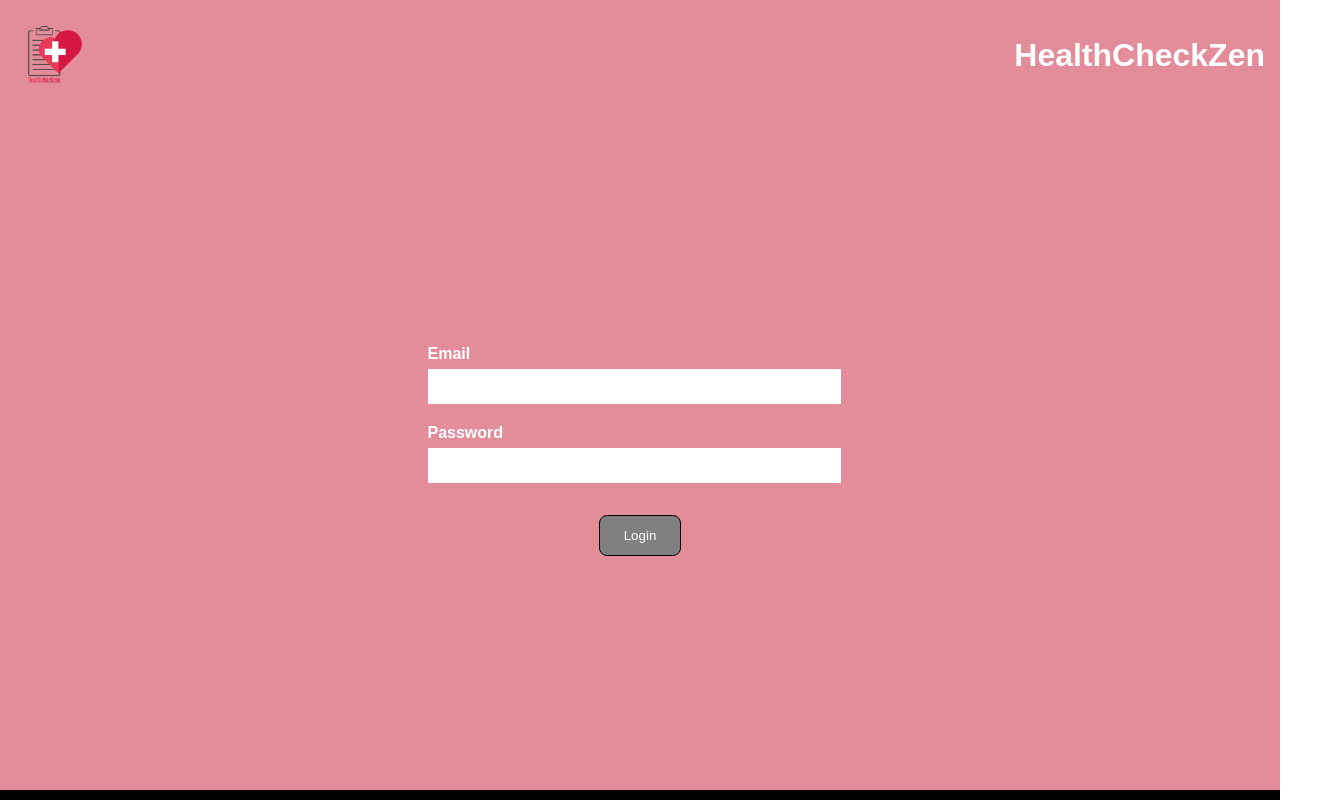
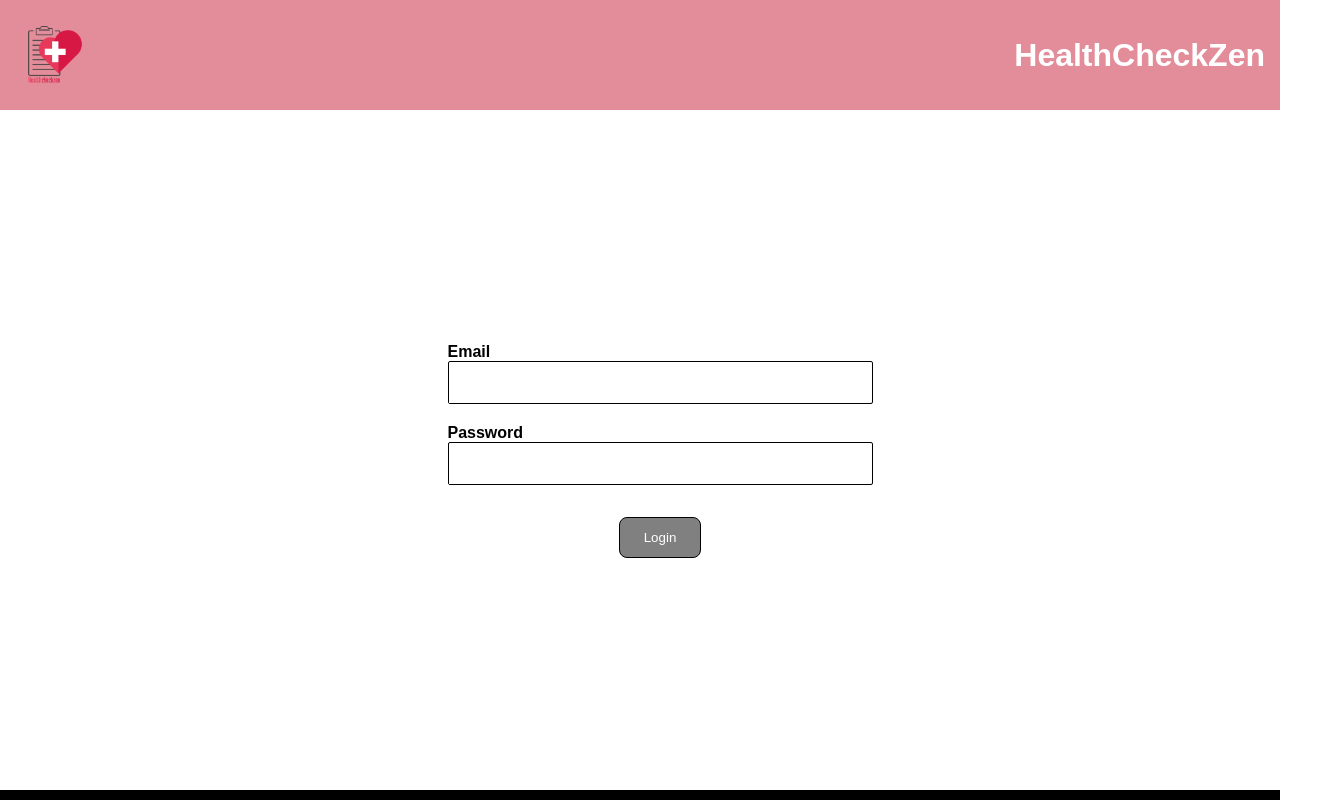
Before and after one commit to Biboswan/HealthCheckZenWeb, a React (Create React App) app: page /login in a window 1280 px wide. Shown: the top 800 px of the page, 1320 px wide, since content can reach past the window. Built offline with nearby package versions, Linux system fonts and the light colour scheme.

Commit message:
minro quick tweaks unstable

```diff
--- a/src/components/Header/index.jsx
+++ b/src/components/Header/index.jsx
@@ -37,8 +37,6 @@ const Header = props => {
         <Container>
             <Logo size='80px' className='logo' />
             <h1>{t('appName')}</h1>
-            { loginDetails &&  loginDetails.success &&
-            <LogoutButton>{t('logout')}</LogoutButton>}
         </Container>
     );
 };
--- a/src/components/Input/index.jsx
+++ b/src/components/Input/index.jsx
@@ -5,11 +5,11 @@ import RightTick from "../Icons/RightTick";
 
 const InputContainer = styled.div`
   box-sizing: border-box;
-  width: 100%;
+  width: 95%;
   display: flex;
   padding-right: 0.75em;
   border-radius: 2px;
-  border: solid 1px ${props => props.theme.color.borderLight};
+  border: solid 1px ${props => props.theme.color.borderDark};
   &:focus-within {
     outline: none;
     border-color: ${props =>
--- a/src/pages/Login/index.jsx
+++ b/src/pages/Login/index.jsx
@@ -11,11 +11,11 @@ const Container = styled.div`
   display: flex;
   width: 100vw;
   height: 85vh;
-  color: ${props => props.theme.color.primaryText};
+  color: ${props => props.theme.color.borderDark};
   align-items: center;
   justify-content: center;
-  background-color: ${props => props.theme.color.brand};
-
+  background-color: ${props => props.theme.color.primaryText};
+  padding: 0 20px;
   & div {
     max-width: 425px;
     width: 100%;
```
